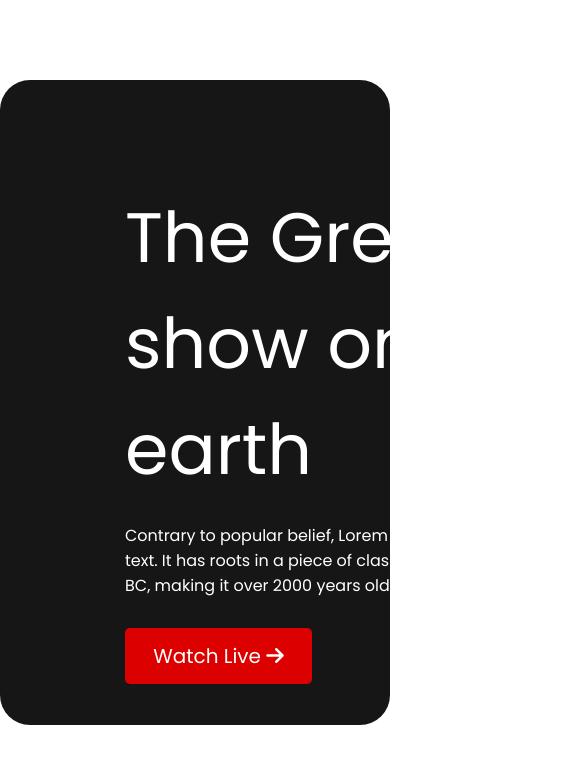
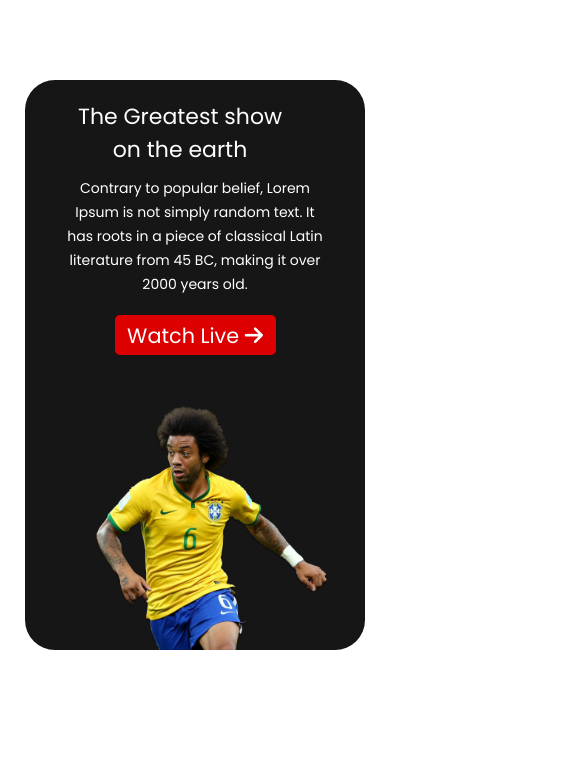
Before and after one commit to shuvostack/world_cup_responsive, a plain HTML site: page index.html in a window 390 px wide. Shown: the top 764 px of the page, 585 px wide, since content can reach past the window. Drawn offline with Linux system fonts and the light colour scheme.

Commit message:
mobile responsive design done for hero section

```diff
--- a/index.html
+++ b/index.html
@@ -18,12 +18,12 @@
                 Contrary to popular belief, Lorem Ipsum is not simply
                 random text. It has roots in a piece of classical Latin literature from 45 BC, making it over 2000 years old.
             </p>
-            <button class="btn-primary">
+            <button id="hero-btn" class="btn-primary">
                 Watch Live <i class="fa-solid fa-arrow-right"></i>
             </button>
         </div>
         <div class="hero-image">
-            <img src="./assets/img/banner/banner-img.png" alt="">
+            <img id="bg-img" src="./assets/img/banner/banner-img.png" alt="">
         </div>
     </header>
     <main>
--- a/styles/world_cup.css
+++ b/styles/world_cup.css
@@ -72,3 +72,72 @@
     margin-top: 33px;
     margin-right: 17px;
 }
+
+
+
+
+
+
+@media screen and (max-width: 576px){
+
+    /* hero section  */
+    .hero{
+        flex-direction: column;
+        width: 340px;
+        height: 570px;
+    }
+
+    .hero-text{
+        text-align: center;
+        width: 258px;
+        height: 178px;
+        margin: 20px;
+        margin: 20px auto;
+    }
+
+    .hero-title{
+        width: 228px;
+        height: 66px;
+        font-size: 1.375rem;
+        font-weight: 700px;
+        margin-bottom: 10px;
+    }
+
+    .hero-description{
+        width: 258px;
+        height: 48px;
+        font-size: 0.875rem;
+        font-weight: 300px;
+        margin-bottom: 75px;
+        line-height: 24px;
+    }
+
+    #hero-btn{
+        width: 161px;
+        height: 40px;
+        font-size: 1.3rem;
+        margin-top: 16px;
+    }
+
+    /* hero image */
+
+    .hero-image{
+        text-align: center;
+        /* width: 233px;
+        height: 200px; */
+        position: relative;
+    }
+
+    #bg-img{
+        width: 233px;
+        height: 245px;
+        margin-top: 0px;
+        margin-right: 0px;
+        position: absolute;
+        left: 70px;
+        bottom: 0px;
+    }
+
+
+
+}
```
